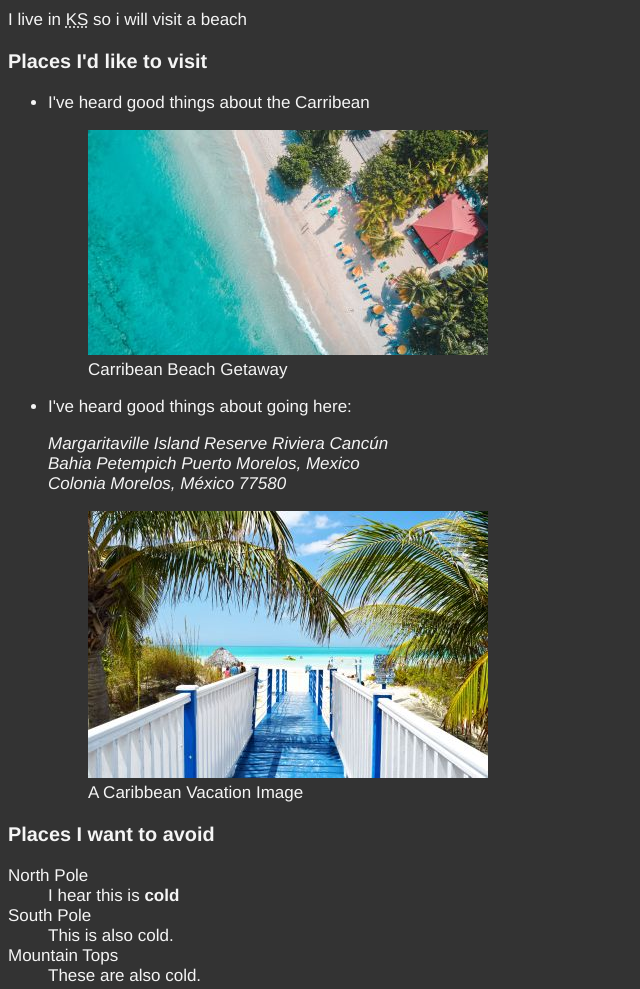
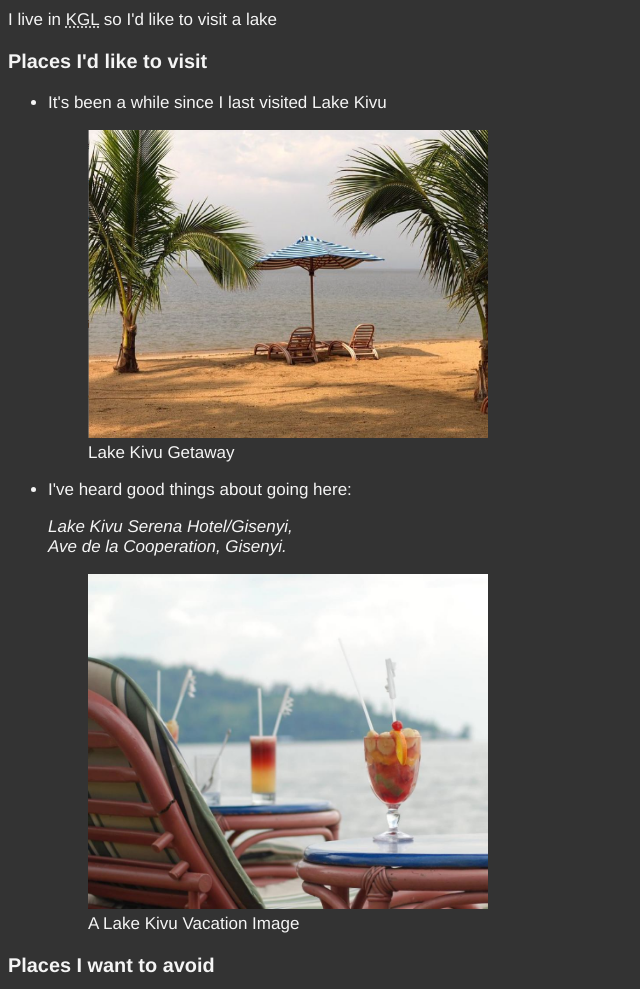
Before and after one commit to jwben1/jwben1, a plain HTML site: page index.html in a window 1280 px wide. Shown: the part 1320-2309 px from the top of the page, without its empty margins (0-640 px from the left). Drawn offline with Linux system fonts and the light colour scheme.

Commit message:
added new places

```diff
--- a/index.html
+++ b/index.html
@@ -9,7 +9,7 @@
       name="description"
       content="This page contains all the things I am learning in HTML"
     />
-    <title>MY Second Web Page</title>
+    <title>My Web Page</title>
     <link rel="icon" href="html5.png" type="image/x.icon" />
     <link rel="stylesheet" href="index.css" type="text/css" />
   </head>
@@ -19,7 +19,7 @@
 
       <nav aria-label="primary-navigation">
         <ul>
-          <li><a href="#html">Learning HTML</a></li>
+          <li><a href="#html">Learning HTML and CSS</a></li>
           <li>
             <a href="#vacation">Planning a Vacation</a>
           </li>
@@ -141,43 +141,42 @@
       <article id="vacation">
         <h2>I Am Also Planning a Vacation</h2>
         <p>I've been working hard and <em>really need a getaway</em></p>
-        <p>I live in <abbr title="Kansas">KS</abbr> so i will visit a beach</p>
+        <p>
+          I live in <abbr title="KIGALI">KGL</abbr> so I'd like to visit a lake
+        </p>
 
         <section>
           <h3>Places I'd like to visit</h3>
           <ul>
             <li>
-              <p>I've heard good things about the Carribean</p>
+              <p>It's been a while since I last visited Lake Kivu</p>
               <figure>
                 <img
-                  src="img/caribbean.jpg"
-                  alt="Carribean Beach"
-                  title="I want to visit a Carribean Beach"
+                  src="img/Kivu.PNG"
+                  alt="Lake Kivu"
+                  title="I want to visit Lake Kivu"
                   width="400"
-                  height="225"
                   loading="lazy"
                 />
-                <figcaption>Carribean Beach Getaway</figcaption>
+                <figcaption>Lake Kivu Getaway</figcaption>
               </figure>
             </li>
             <li>
               <p>I've heard good things about going here:</p>
 
               <address>
-                Margaritaville Island Reserve Riviera Cancún<br />
-                Bahia Petempich Puerto Morelos, Mexico<br />
-                Colonia Morelos, México 77580
+                Lake Kivu Serena Hotel/Gisenyi, <br />
+                Ave de la Cooperation, Gisenyi.
               </address>
               <figure>
                 <img
-                  src="img/vacation.jpg"
-                  alt="Cancun Vacation"
+                  src="img/Vacation 2.jpg"
+                  alt="Lake Kivu Vacation"
                   title="It's 5 o'Clock Somewhere! "
                   width="400"
-                  height="267"
                   loading="lazy"
                 />
-                <figcaption>A Caribbean Vacation Image</figcaption>
+                <figcaption>A Lake Kivu Vacation Image</figcaption>
               </figure>
             </li>
           </ul>
@@ -362,7 +361,7 @@
     <hr />
 
     <footer>
-      <p>&lt;&lt;&lt; &copy; <a href="about.html">Ben</a> &gt;&gt;&gt;</p>
+      <p>&lt;&lt;&lt; &copy; <a href="about.html">Ben</a> 2023 &gt;&gt;&gt;</p>
       <p>
         <a href="#">Back to Top</a>
       </p>
```
Also changed, not shown: about.html (+1 -2 lines), img/95459114.jpg (added), img/Kivu.PNG (added), img/Vacation 2.jpg (added), img/caribbean.jpg (deleted), img/vacation.jpg (deleted).
